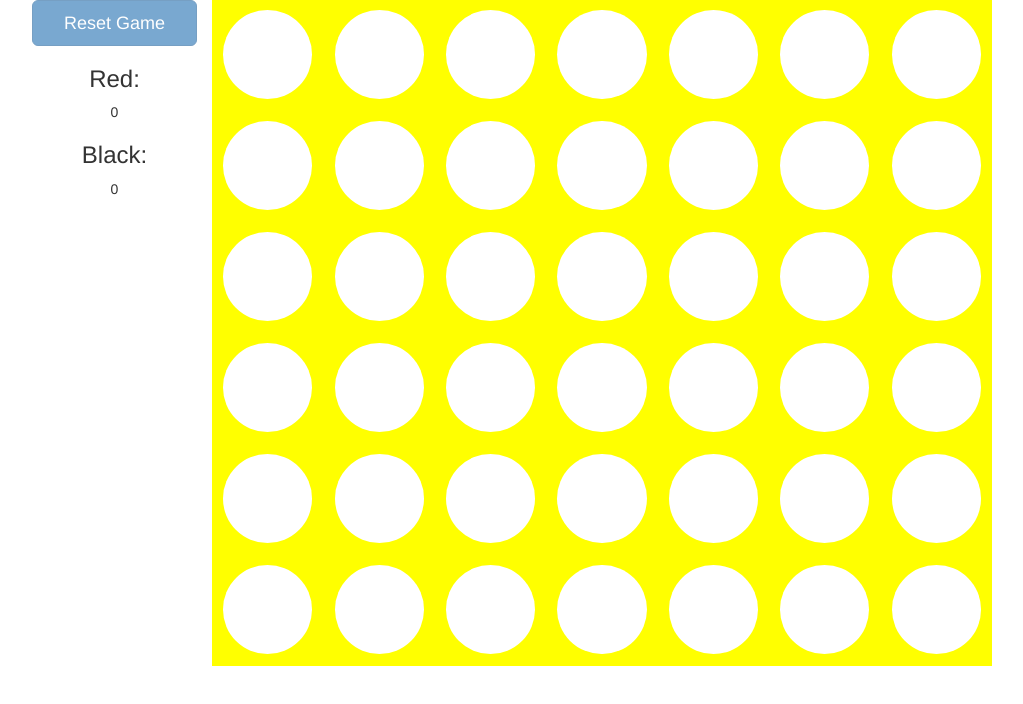
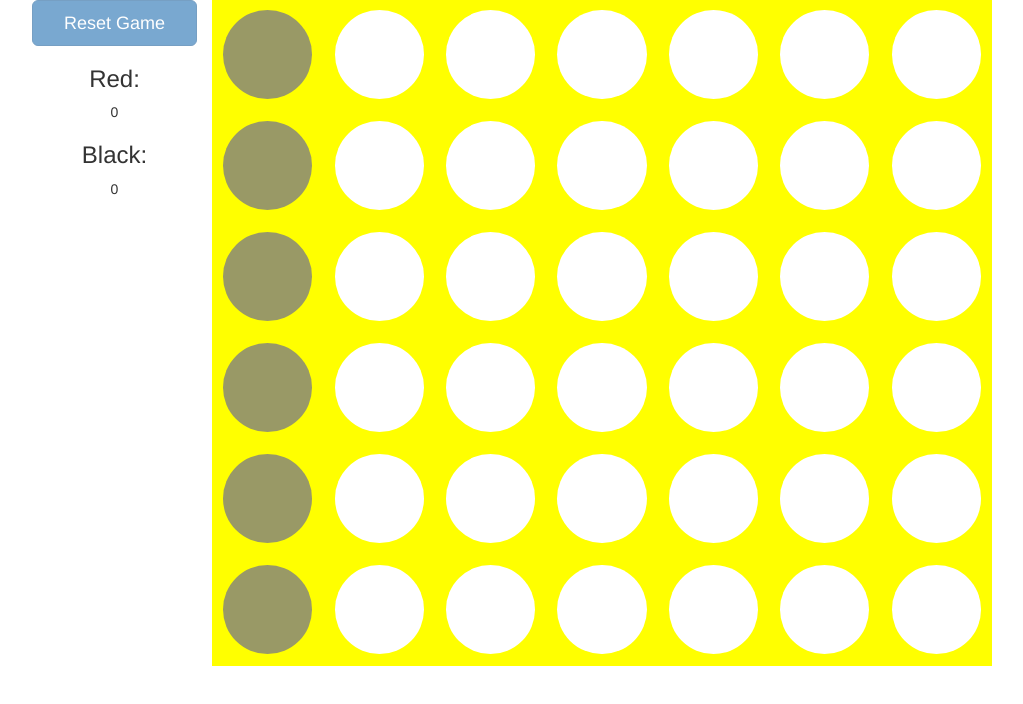
Before and after one commit to pmasucci/connect-four, a website: page index.html in a window 1280 px wide. In both pictures the pointer is over the element 305 px from the left and 54 px from the top of the page. Shown: the whole page, without its empty margins (38-1061 px from the left). Drawn offline with nearby package versions, Linux system fonts and the light colour scheme.

Commit message:
Add readme

```diff
--- a/css/style.css
+++ b/css/style.css
@@ -30,6 +30,10 @@
   background-color:yellow;
   padding:0;
   z-index:4;
+}
+
+.col-xs-1:hover .row .empty{
+  background-color: rgba(0,0,255, 0.4)
 }
 
 .hole{
```
Also changed, not shown: readMe.md (added).
